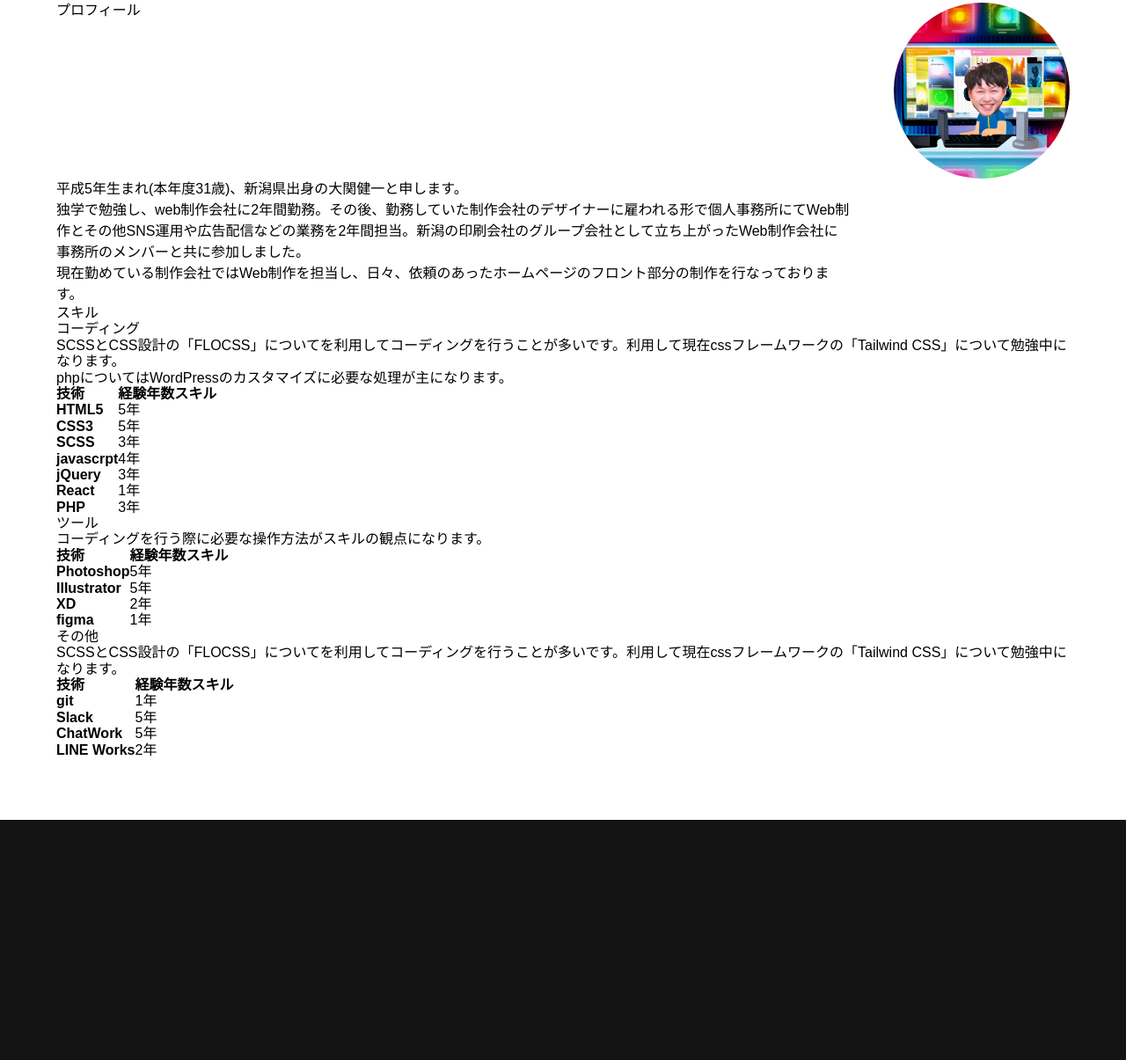
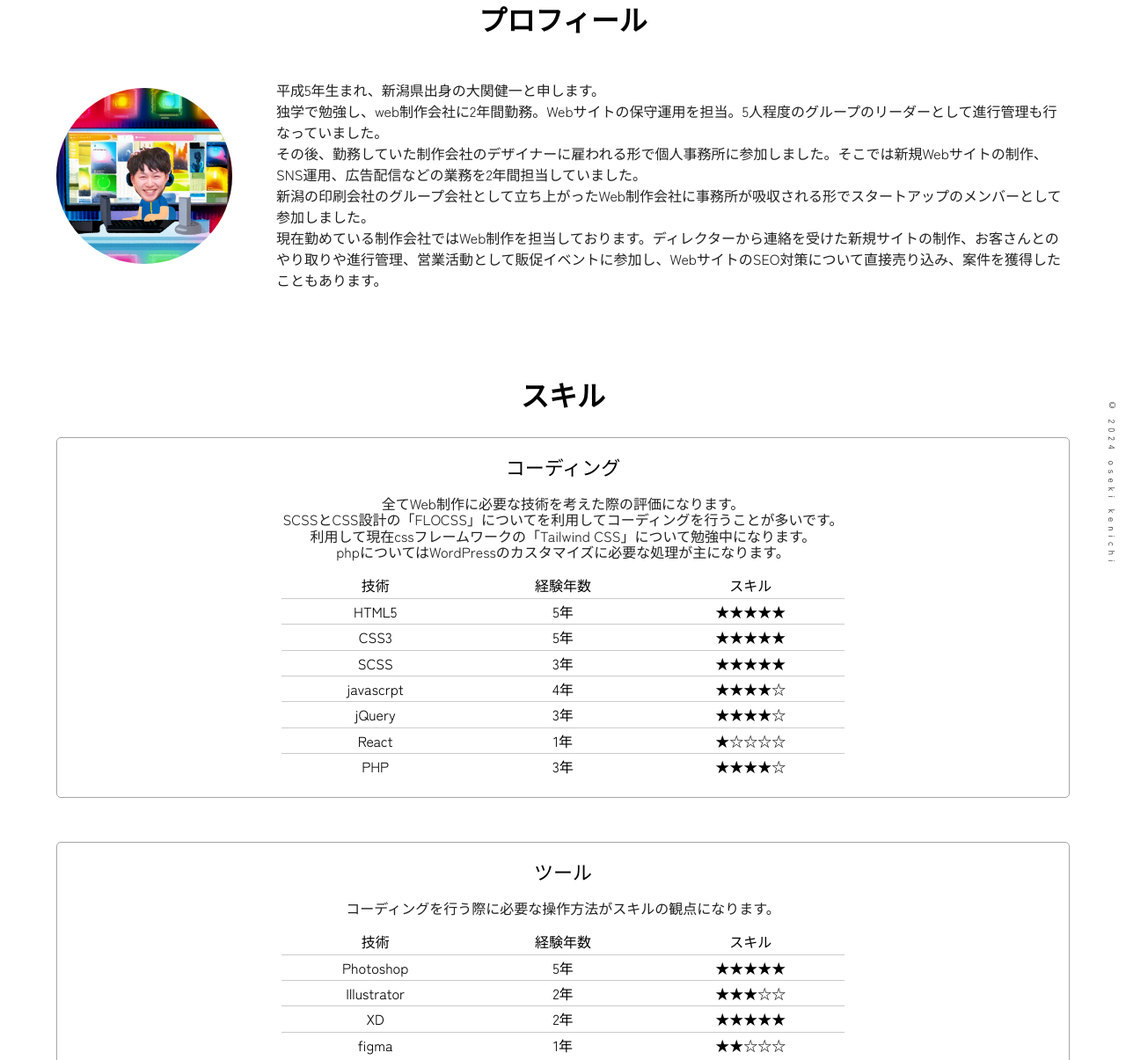
Before and after one commit to sunt-pizza/zikken, a plain HTML site: page profile.html in a window 1280 px wide. Shown: the part 867-2072 px from the top of the page at 88% size. Before the commit the page ends 1799 px from the top, so only its background shows below. Drawn offline with Linux system fonts and the light colour scheme.

Commit message:
下層ページ:一旦完成

```diff
--- a/css/destyle.css
+++ b/css/destyle.css
@@ -558,7 +558,7 @@ th {
 
 th {
     text-align: left;
-    font-weight: bold;
+    font-weight: normal;
 }
 
 
--- a/css/style.scss
+++ b/css/style.scss
@@ -109,6 +109,7 @@ $theme_color: #222;
 // ------------------------
 html {
   font-size: 62.5%;
+  height: -webkit-fill-available; // スマホの100dvh設定
   @include sp {
     overflow-x: hidden;
   }
@@ -122,7 +123,7 @@ body {
   flex-direction: column;
   justify-content: center;
   width: 100vw;
-  height: 100vh;
+  height: 100dvh;
   color: #fff;
   background-image: url(../img/common/bg.png);
   background-repeat: repeat-y;
@@ -130,6 +131,11 @@ body {
   font-family: "Noto Sans JP", sans-serif;
   font-size: 1.6rem;
   background-color: #141414;
+}
+
+p,h1,h2,h3,h4,h5,th,td,span {
+  font-family: "Zen Kaku Gothic New", sans-serif;
+  font-weight: 400;
 }
 
 .title {
@@ -155,6 +161,16 @@ main {
     letter-spacing: 3px;
     font-size: 1.2rem;
     line-height: 2;
+  }
+}
+
+.title_style01 {
+  font-size: 32px;
+  text-align: center;
+  font-family: "Zen Kaku Gothic New", sans-serif;
+  font-weight: 700;
+  @include sp {
+    font-size: 24px;
   }
 }
 // ------------------------
@@ -222,7 +238,8 @@ header {
     .click_nav_bg {
       background-color: #c3c3c3;
       width: 100vw;
-      height: 100vh;
+      height: 100dvh;
+      min-height: -webkit-fill-available;
       position: fixed;
       top: 0;
       left: 0;
@@ -231,7 +248,7 @@ header {
     }
     &.active {
       width: 100vw;
-      height: 100vh;
+      height: 100dvh;
       position: fixed;
       top: 0;
       left: 0;
@@ -309,8 +326,8 @@ header {
   }
   .count_num_all {
     position: absolute;
-    top: calc(50% - 25px);
-    left: calc(50% - 20px);
+    top: calc(50% - 30px);
+    left: calc(50% - 25px);
     font-size: 1.6rem;
   }
   span {
@@ -380,12 +397,13 @@ header {
   left: calc(50% - 100px);
   width: 100%;
   max-width: 600px;
-  height: 100vh;
+  height: 100dvh;
+  min-height: -webkit-fill-available;
   max-height: 600px;
   margin: 0 auto;
   transform: translateY(-50%);
   @include sp {
-    top: 35%;
+    top: 55%;
     left: 40px;
     height: auto;
   }
@@ -516,7 +534,6 @@ footer {
   bottom: 39%;
   letter-spacing: 5px;
   font-size: 10px;
-
   writing-mode: vertical-lr;
 }
 // ------------------------
@@ -528,11 +545,28 @@ footer {
 // ========================
 .underlayer {
   background-attachment: fixed;
+  p {
+    color: #202020;
+  }
+  footer {
+    @include sp {
+      width: max-content;
+      left: 50%;
+      right: auto;
+      bottom: 20px;
+      color: #000;
+      writing-mode: initial;
+      transform: translateX(-50%);
+      -webkit-transform: translateX(-50%);
+      -ms-transform: translateX(-50%);
+    }
+  }
 }
 
 #mv {
   position: relative;
-  height: 100vh;
+  height: 100dvh;
+  min-height: -webkit-fill-available;
   .title {
     font-size:clamp(3rem, 4vw, 5rem);
     top: 50%;
@@ -597,14 +631,39 @@ footer {
 // ========================
 // profile
 // ========================
+.rating1::after {
+  content: "★☆☆☆☆";
+}
+.rating2::after {
+  content: "★★☆☆☆";
+}
+.rating3::after {
+  content: "★★★☆☆";
+}
+.rating4::after {
+  content: "★★★★☆";
+}
+.rating5::after {
+  content: "★★★★★";
+}
+
 .profile_wrap {
+  margin-top: 50px;
   display: grid;
   grid-template-columns: auto auto;
+  align-items: center;
   gap: 0 50px;
+  @include sp {
+    grid-template-columns: auto;
+  }
 }
 
 .human_wrap {
   width: max(200px, 15vw);
+  @include sp {
+    width: 50%;
+    margin: 0 auto;
+  }
 }
 
 .human_wrap img {
@@ -612,11 +671,68 @@ footer {
 }
 
 .text_wrap {
-  display: grid;
-  place-content: center;
+  margin-top: 20px;
 }
 
 .text_wrap p {
-  color: #000;
   line-height: 1.5;
 }
+
+.skill_wrap {
+  margin-top: 100px;
+  @include sp {
+    margin-top: 50px;
+  }
+}
+
+.skill_wrap div + div {
+  margin-top: 50px;
+}
+
+.skill_style {
+  padding: 20px;
+  border: 1px solid #a5a5a5;
+  border-radius: 5px;
+}
+
+.item_title {
+  font-size: 22px;
+  text-align: center;
+  font-weight: 500;
+}
+
+.title_style01 + * {
+  margin-top: 30px;
+}
+
+.about_text {
+  margin-top: 20px;
+  text-align: center;
+  word-break: keep-all;
+  @include sp {
+    word-break: normal;
+  }
+}
+
+.table {
+  width: max(50vw, 50%);
+  margin: 20px auto 0;
+  @include sp {
+    width: 100%;
+  }
+}
+
+th, td {
+  width: calc(100%/3);
+  text-align: center;
+}
+
+thead th {
+  padding-bottom: 5px;
+  font-weight: 500;
+}
+
+tbody th,tbody td {
+  border-top: 1px solid #cbcbcb;
+  padding: 5px 0;
+}
--- a/profile.html
+++ b/profile.html
@@ -10,7 +10,7 @@
     <meta name="viewport" content="width=device-width, initial-scale=1.0">
     <meta name="description" content="デザイナーとエンジニアが勉強・やりたい表現を試すことを目的とした実験場である">
     <meta name="format-detection" content="telephone=no">
-    <title>about | 大関健一のポートフォリオ</title>
+    <title>profile | 大関健一のポートフォリオ</title>
     <link rel="shortcut icon" type="image/svg+xml" sizes="any" href="img/common/favicon.ico" />
     <link rel="apple-touch-icon" href="img/common/favicon.ico">
     <meta property="og:image" content="img/common/ogp.jpg">
@@ -18,7 +18,7 @@
     <!-- Google font 読み込み -->
     <link rel="preconnect" href="https://fonts.googleapis.com">
     <link rel="preconnect" href="https://fonts.gstatic.com" crossorigin>
-    <link href="https://fonts.googleapis.com/css2?family=Oswald:wght@200;300;400;500;600;700&family=Zen+Kaku+Gothic+New:wght@300;400;500;700;900&display=swap" rel="stylesheet">
+    <link href="https://fonts.googleapis.com/css2?family=Shippori+Mincho:wght@400;500;700&family=Zen+Kaku+Gothic+New:wght@400;500;700&display=swap" rel="stylesheet">
 
     <!-- css読み込み -->
     <link rel="stylesheet" media="all" href="css/destyle.css">
@@ -50,23 +50,23 @@
             <h1 class="title">profile<span>自己紹介</span></h1>
           </section>
           <section id="contnets">
+            <h2 class="title_style01">プロフィール</h2>
             <div class="profile_wrap">
-              <h2>プロフィール</h2>
               <div class="human_wrap">
                 <img src="img/profile/oseki.jpg" alt="プロフィール写真" loading="lazy" decoding="async" />
               </div>
               <div class="text_wrap">
                 <p>
-                  平成5年生まれ(本年度31歳)、新潟県出身の大関健一と申します。<br>独学で勉強し、web制作会社に2年間勤務。その後、勤務していた制作会社のデザイナーに雇われる形で個人事務所にてWeb制作とその他SNS運用や広告配信などの業務を2年間担当。新潟の印刷会社のグループ会社として立ち上がったWeb制作会社に事務所のメンバーと共に参加しました。<br>
-                  現在勤めている制作会社ではWeb制作を担当し、日々、依頼のあったホームページのフロント部分の制作を行なっております。<br>
+                  平成5年生まれ、新潟県出身の大関健一と申します。<br>独学で勉強し、web制作会社に2年間勤務。Webサイトの保守運用を担当。5人程度のグループのリーダーとして進行管理も行なっていました。<br>その後、勤務していた制作会社のデザイナーに雇われる形で個人事務所に参加しました。そこでは新規Webサイトの制作、SNS運用、広告配信などの業務を2年間担当していました。<br>新潟の印刷会社のグループ会社として立ち上がったWeb制作会社に事務所が吸収される形でスタートアップのメンバーとして参加しました。<br>
+                  現在勤めている制作会社ではWeb制作を担当しております。ディレクターから連絡を受けた新規サイトの制作、お客さんとのやり取りや進行管理、営業活動として販促イベントに参加し、WebサイトのSEO対策について直接売り込み、案件を獲得したこともあります。<br>
                 </p>
               </div>
             </div>
             <div class="skill_wrap">
-              <h2>スキル</h2>
-              <div class="skill01">
+              <h2 class="title_style01">スキル</h2>
+              <div class="skill01 skill_style">
                 <h3 class="item_title">コーディング</h3>
-                <p class="about_text">SCSSとCSS設計の「FLOCSS」についてを利用してコーディングを行うことが多いです。利用して現在cssフレームワークの「Tailwind CSS」について勉強中になります。<br>phpについてはWordPressのカスタマイズに必要な処理が主になります。</p>
+                <p class="about_text">全てWeb制作に必要な技術を考えた際の評価になります。<br>SCSSとCSS設計の「FLOCSS」についてを利用してコーディングを行うことが多いです。<br>利用して現在cssフレームワークの「Tailwind CSS」について勉強中になります。<br>phpについてはWordPressのカスタマイズに必要な処理が主になります。</p>
                 <table class="table table_borderless">
                   <thead>
                     <tr>
@@ -79,42 +79,42 @@
                     <tr>
                       <th scope="row">HTML5</th>
                       <td>5年</td>
-                      <td><span class="rating"><p class="rate rate5"></p></span></td>
+                      <td><span class="rating5"></span></td>
                     </tr>
                     <tr>
                       <th scope="row">CSS3</th>
                       <td>5年</td>
-                      <td><span class="rating"><p class="rate rate4"></p></span></td>
+                      <td><span class="rating5"></span></td>
                     </tr>
                     <tr>
                       <th scope="row">SCSS</th>
                       <td>3年</td>
-                      <td><span class="rating"><p class="rate rate4"></p></span></td>
+                      <td><span class="rating5"></span></td>
                     </tr>
                     <tr>
                       <th scope="row">javascrpt</th>
                       <td>4年</td>
-                      <td><span class="rating"><p class="rate rate4"></p></span></td>
+                      <td><span class="rating4"></span></td>
                     </tr>
                     <tr>
                       <th scope="row">jQuery</th>
                       <td>3年</td>
-                      <td><span class="rating"><p class="rate rate4"></p></span></td>
+                      <td><span class="rating4"></span></td>
                     </tr>
                     <tr>
                       <th scope="row">React</th>
                       <td>1年</td>
-                      <td><span class="rating"><p class="rate rate1"></p></span></td>
+                      <td><span class="rating1"></span></td>
                     </tr>
                     <tr>
                       <th scope="row">PHP</th>
                       <td>3年</td>
-                      <td><span class="rating"><p class="rate rate3"></p></span></td>
+                      <td><span class="rating4"></span></td>
                     </tr>
                   </tbody>
                 </table>
               </div>
-              <div class="skill02">
+              <div class="skill02 skill_style">
                 <h3 class="item_title">ツール</h3>
                 <p class="about_text">コーディングを行う際に必要な操作方法がスキルの観点になります。</p>
                 <table class="table table_borderless">
@@ -129,29 +129,29 @@
                     <tr>
                       <th scope="row">Photoshop</th>
                       <td>5年</td>
-                      <td><span class="rating"><p class="rate rate5"></p></span></td>
+                      <td><span class="rating5"></span></td>
                     </tr>
                     <tr>
                       <th scope="row">Illustrator</th>
-                      <td>5年</td>
-                      <td><span class="rating"><p class="rate rate4"></p></span></td>
+                      <td>2年</td>
+                      <td><span class="rating3"></span></td>
                     </tr>
                     <tr>
                       <th scope="row">XD</th>
                       <td>2年</td>
-                      <td><span class="rating"><p class="rate rate5"></p></span></td>
+                      <td><span class="rating5"></span></td>
                     </tr>
                     <tr>
                       <th scope="row">figma</th>
                       <td>1年</td>
-                      <td><span class="rating"><p class="rate rate2"></p></span></td>
+                      <td><span class="rating2"></span></td>
                     </tr>
                   </tbody>
                 </table>
               </div>
-              <div class="skill03">
+              <div class="skill03 skill_style">
                 <h3 class="item_title">その他</h3>
-                <p class="about_text">SCSSとCSS設計の「FLOCSS」についてを利用してコーディングを行うことが多いです。利用して現在cssフレームワークの「Tailwind CSS」について勉強中になります。</p>
+                <p class="about_text">マイクロソフト系のソフトも使用しておりましたが、基本的にGoogleのサービス（Google spreadsheetなど）を利用することが多いです。</p>
                 <table class="table table_borderless">
                   <thead>
                     <tr>
@@ -164,22 +164,22 @@
                     <tr>
                       <th scope="row">git</th>
                       <td>1年</td>
-                      <td><span class="rating"><p class="rate rate3"></p></span></td>
+                      <td><span class="rating2"></span></td>
                     </tr>
                     <tr>
                       <th scope="row">Slack</th>
                       <td>5年</td>
-                      <td><span class="rating"><p class="rate rate5"></p></span></td>
+                      <td><span class="rating5"></span></td>
                     </tr>
                     <tr>
                       <th scope="row">ChatWork</th>
                       <td>5年</td>
-                      <td><span class="rating"><p class="rate rate5"></p></span></td>
+                      <td><span class="rating5"></span></td>
                     </tr>
                     <tr>
                       <th scope="row">LINE Works</th>
                       <td>2年</td>
-                      <td><span class="rating"><p class="rate rate5"></p></span></td>
+                      <td><span class="rating5"></span></td>
                     </tr>
                   </tbody>
                 </table>
```
Also changed, not shown: index.html (+1 -1 lines), works.html (+1 -1 lines), css/style.css, 1 other file.
